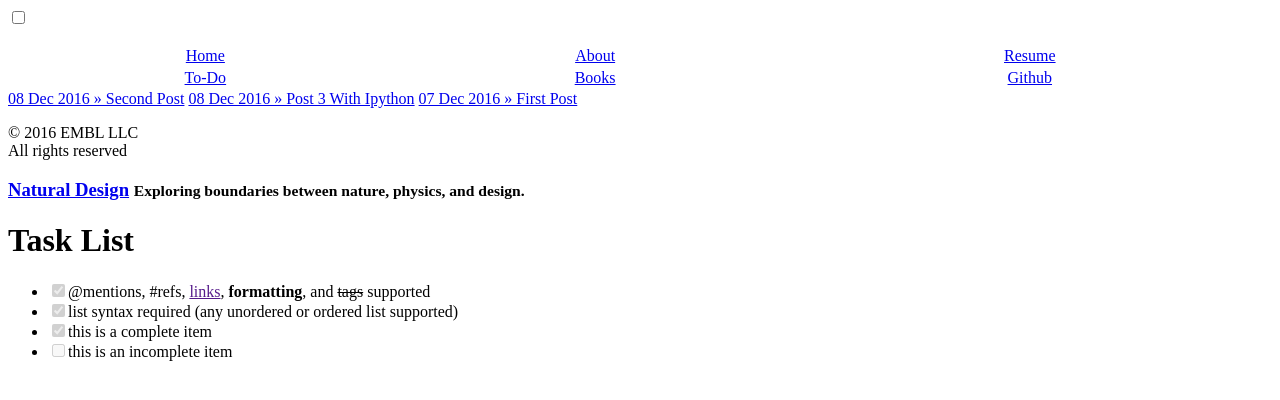
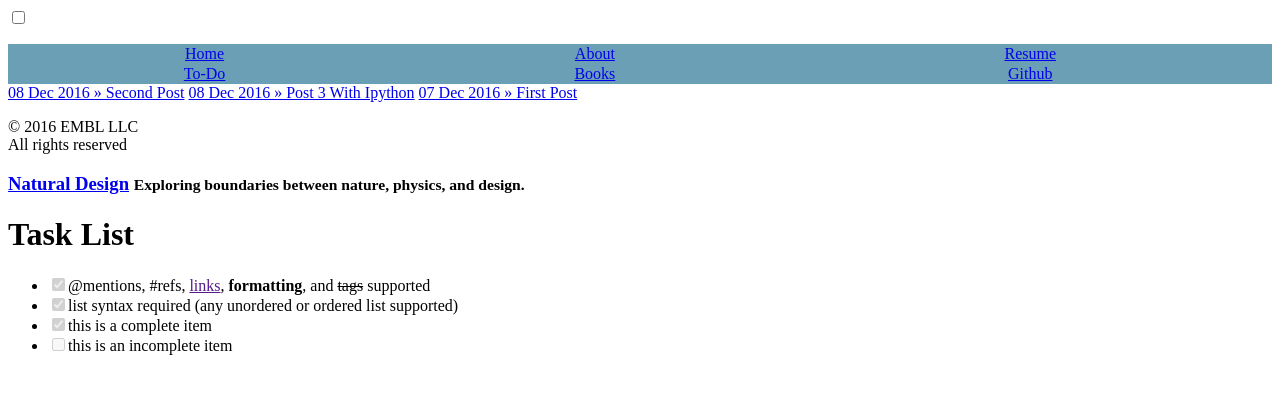
Before and after one commit to stembl/stembl.github.io, a Jekyll site: the page built from todo.md, in a window 1280 px wide. Shown: the top 400 px of the page. Built offline with Jekyll 4.4.1, drawn with Linux system fonts in a browser that asks for light colours; our own code applies the rules of GitHub Pages for plain Markdown files.

Commit message:
side mode

```diff
--- a/_includes/sidebar.html
+++ b/_includes/sidebar.html
@@ -18,7 +18,9 @@
   <nav class="sidebar-nav">
     <div class="sidebar-nav-item">
 		<style>
-		td:hover{background-color:#f5f5f5}
+		table{border-collapse:collapse;background-color:#6a9fb5;}
+		tr{color:#6a9fb5;}
+		td:hover{background-color:#6a9fb5}
 		</style>
 	    <table style="text-align:center;" width=100%>
 	  		<tr>
```
